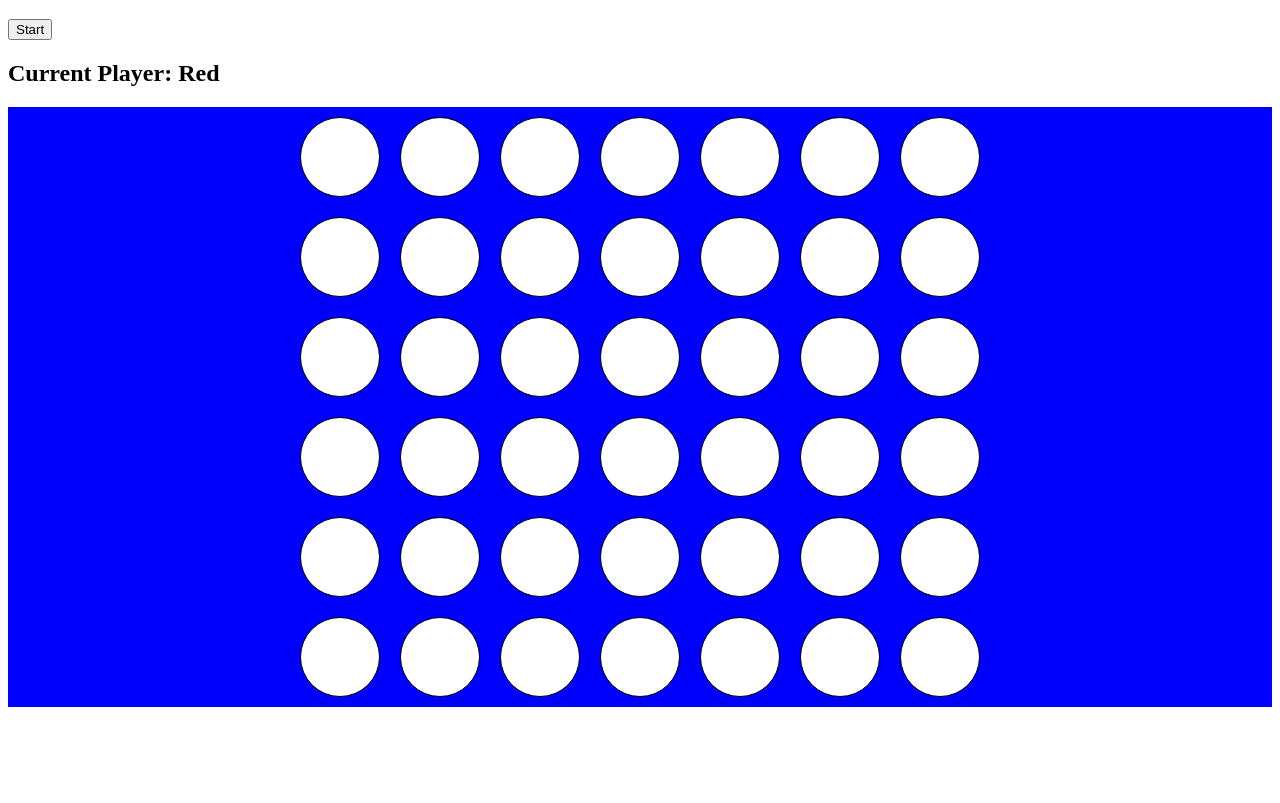
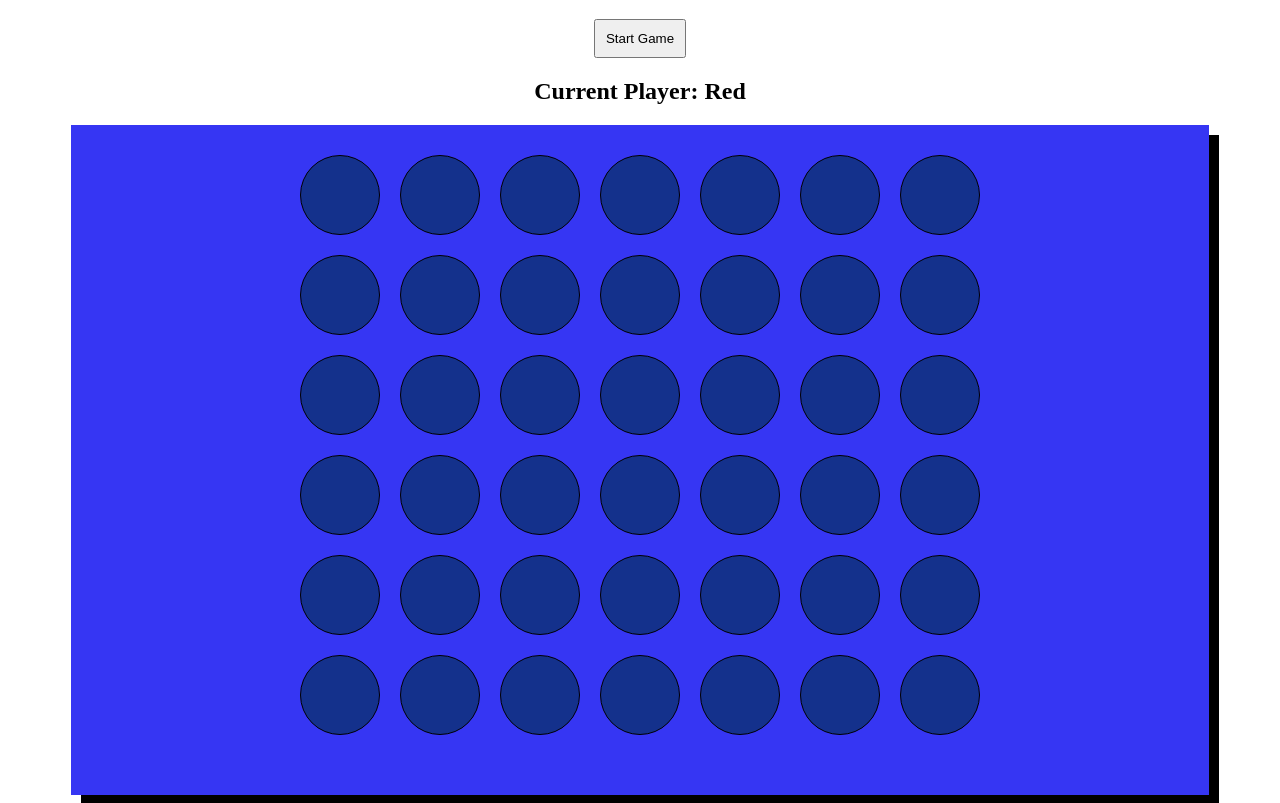
Before and after one commit to mherr95/mherr95.github.io, a plain HTML site: page connectfour-app/index.html in a window 1280 px wide. Shown: the part 61-864 px from the top of the page. Before the commit the page ends 800 px from the top, so only its background shows below. Drawn offline with Linux system fonts and the light colour scheme.

Commit message:
Making Things Pretty

```diff
--- a/connectfour-app/app.js
+++ b/connectfour-app/app.js
@@ -20,6 +20,7 @@ https://stackoverflow.com/questions/15457796/four-in-a-row-logic/15457826#154578
 Also go help from Phil and the TA's
 */
 const startbtn = document.querySelector('.btn');
+const resetbtn = document.querySelector('.reset-btn')
 const cells = document.querySelectorAll('.block');
 const currentPlayer = document.querySelector('#currentPlayer')
 const winner = document.querySelector('.winner');
@@ -43,11 +44,17 @@ const start = () => {
     cells.forEach((cell) => {
         cell.addEventListener('click', click);
     });
-    console.log('started')
-}
+};
 
-startbtn.addEventListener('click', start)
 
+// // When the reset button is click, board clears
+// const reset = () => {
+//     gameGrid[] =
+// }
+
+
+startbtn.addEventListener('click', start);
+// resetbtn.addEventListener('click', reset);
 
 
 
@@ -103,6 +110,7 @@ const click = (event) => {
                     }
                     //Diagonall Top to Bottom
                     //Here is the same as the above the numbers are set so that we don't run off gameGrid
+                    //Same logic for 'y'
                     for(row = 0; row < 3; row++){
                         for(column = 0; column < 4; column ++){
                             if((position === gameGrid[row][column]) && (position === gameGrid[row+1][column+1]) && (position === gameGrid[row+2][column+2]) && (position === gameGrid[row+3][column+3])){
@@ -159,8 +167,6 @@ const click = (event) => {
     }
 
 
-
-
     const gameTie = () => {
         let tie = false;
         for(let col = 0; col < gameGrid[0].length ; col++){
@@ -172,6 +178,7 @@ const click = (event) => {
         }
         if(tie === true){
             winner.innerHTML = 'Tie Game';
+            return win = true;
         }
     }
 
@@ -201,10 +208,8 @@ const click = (event) => {
                     currentPlayer.innerHTML = 'Red'
             }
             gameGrid[rows][column] = color;
-            // tieGame();
             gameTie();
             checkWin();
-            // checkTie();
             return;
             };
 
@@ -212,43 +217,3 @@ const click = (event) => {
     };
     changeColor();
 };
-
-
-
-
-
-
-
-
-
-
-
-
-const tieGame = () => {
-    console.log(gameGrid[0][column]);
-    if(gameGrid[0][column] != "w" && gameGrid[0][column != " "]){
-        win = false;
-        winner.innerHTML = 'Tie Game'
-    };
-};
-
-
-
-const checkTie = () => {
-    for(let row = 0; row < gameGrid.length; row++){
-        for(col = 0; col < gameGrid[row].length; col++){
-            console.log(row);
-            console.log(col);
-            console.log(gameGrid[row][col]);
-            if((gameGrid[row][col] === 'w') || (gameGrid[row][col] == " ")){
-                // console.log(gameGrid);
-                return;
-            }else if (gameGrid[row][col] === 'y' || gameGrid[row][col] === 'r'){
-
-                continue;
-            }else{
-                winner.innerHTML = 'Tie Game';
-            }
-        }
-    }
-}
--- a/connectfour-app/index.html
+++ b/connectfour-app/index.html
@@ -9,8 +9,9 @@
 </head>
 <body>
     <h1>Connect Four</h1>
-    <button class='btn'>Start</button>
-    <h2>Current Player: <span id= currentPlayer>Red</span></h2>
+    <button class='btn'>Start Game</button>
+    <!-- <button class="reset-btn">Restart</button> -->
+    <h2 class="currentplayer">Current Player: <span id= currentPlayer>Red</span></h2>
     <h2 class = winner></h2>
     <div class="game-container">
         <div class='block column0 row0' id="00"></div>
--- a/connectfour-app/style.css
+++ b/connectfour-app/style.css
@@ -1,21 +1,24 @@
 .game-container{
-    position: static;
-    bottom: 10px;
     display: grid;
     grid-template-columns: repeat(7,auto);
     justify-content: center;
     align-content: center;
-    background-color:blue;
-    box-sizing: border-box;
+    background-color:rgb(54, 54, 243);
+    padding-top: 20px;
+    padding-bottom: 50px;
+    width: 90%;
+    margin: auto;
+    box-shadow: 10px 10px;
 }
 
 .block{
     height: 78px;
     width: 78px;
-    background-color: white;
+    background-color: rgb(20,49,140);
     border: 1px solid black;
     border-radius:100% ;
     margin: 10px;
+    box-sizing: 5px 1px;
 }
 
 .bottom{
@@ -33,7 +36,13 @@ h1{
 }
 
 .btn{
-    display: flex;
+    margin: 0 auto;
+    display: block;
+    padding: 10px;
+}
+
+.currentplayer{
+    text-align: center;
 }
 
 /*
```
